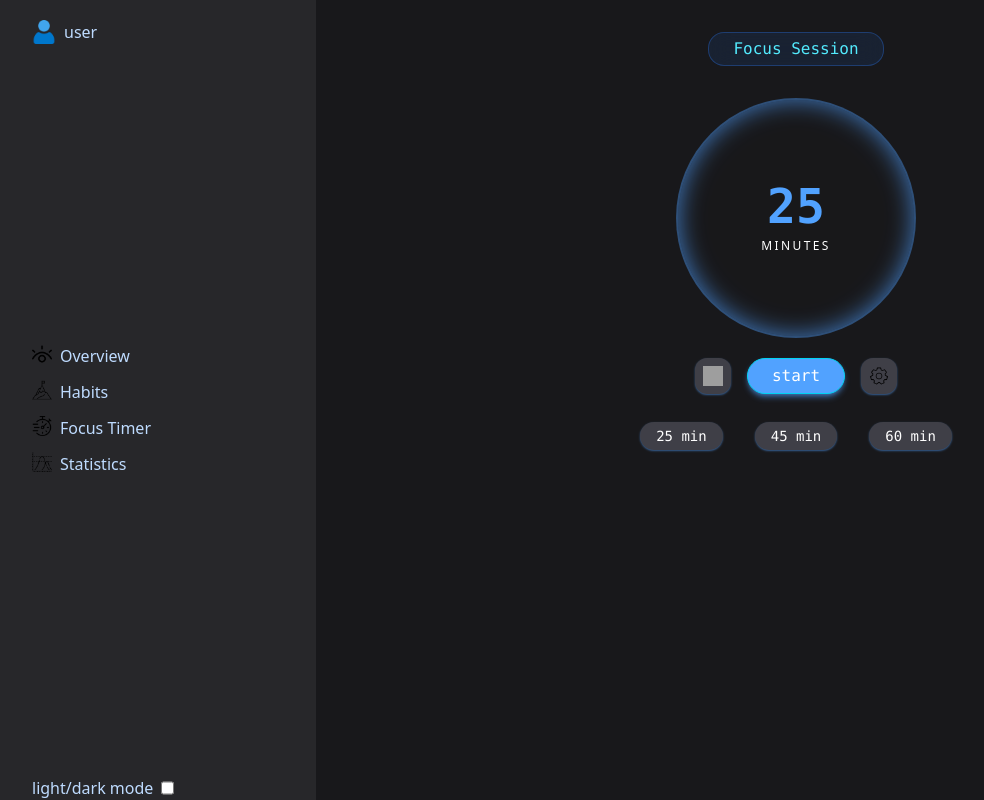
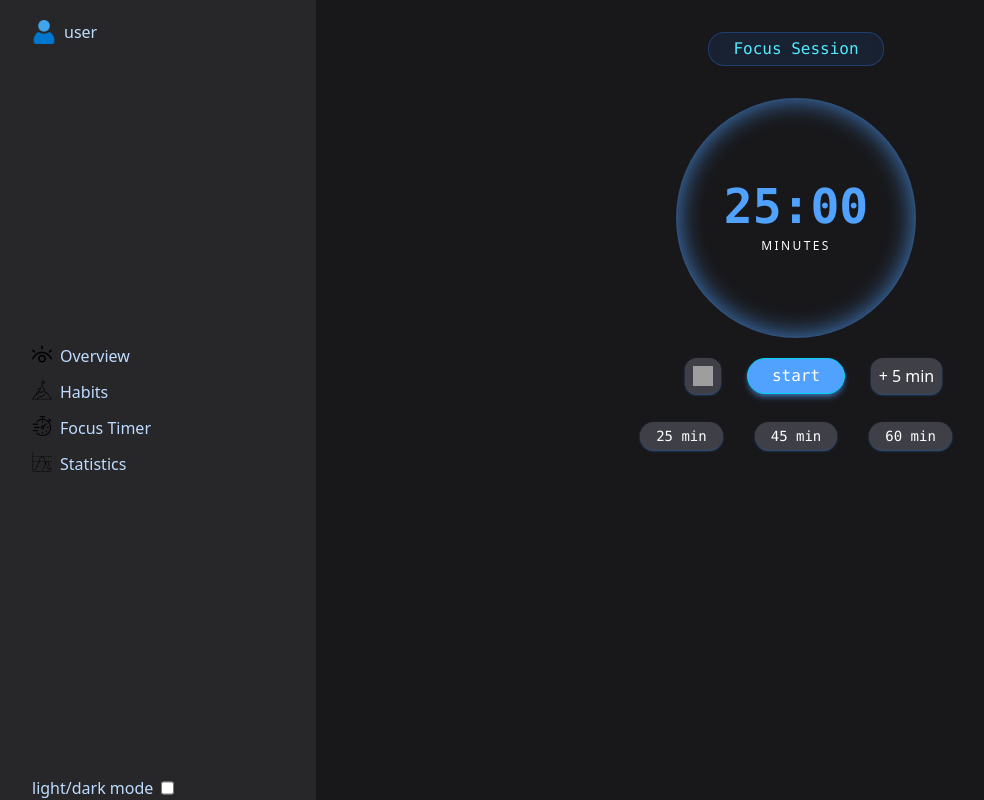
Before and after one commit to nastytolstenkova-hue/portfolio-project, a React (Vite) app: page /focus-timer in a window 1280 px wide. Shown: the whole page, without its empty margins (4-988 px from the left). Built offline with nearby package versions, Linux system fonts and the light colour scheme; grey boxes are pictures that could not be loaded.

Commit message:
finished functional of timer component. Added type for all function(tsx). Worked with button design.

```diff
--- a/src/components/Timer.tsx
+++ b/src/components/Timer.tsx
@@ -1,30 +1,54 @@
 import refresh from '../assets/reload.png';
-import setting from '../assets/gear.png';
+
 import { useState, useEffect } from 'react';
 
   const designButtonTime = 'font-mono text-sm rounded-full px-4 py-1 w-fit text-white bg-zinc-700 mx-4 shadow-xs shadow-blue-400/50 '
   const activeButton = ' active:cursor-pointer active:shadow-none active:scale-95 hover:cursor-pointer hover:shadow-md'
-
+  const startButton = `font-mono border rounded-full px-6 h-9 w-fit text-white  backdrop-blur-md mx-4 shadow-md shadow-blue-400/50 ${activeButton}`
 export default function Timer(){
   const[isTimer, setIsTimer] = useState<boolean>(false);
-  const[timerTime, setTimerTime] = useState<number>(25);
+  const[timerTime, setTimerTime] = useState<number>(25*60);
+
+  const minutes: string  = Math.floor(timerTime / 60).toString().padStart(2, '0');
+  const seconds: string = (timerTime % 60).toString().padStart(2, '0');
 
   useEffect(()=>{
+    let timer: number | undefined;
+
+    if (isTimer && timerTime > 0) {
+    timer = setInterval(() => {
+      setTimerTime((value) => value - 1);
+    }, 1000);
+    } else if (timerTime === 0) {
+      setIsTimer(false);
+    }
+
+  return () => clearInterval(timer);
+    },[isTimer, timerTime])
+
+  const handleStartTimer = (): void => {
     if (isTimer){
-      const timer = setInterval(()=>{
-        setTimerTime(value=>value-1)
-      },1000);
-
-      return () => clearInterval(timer)}
-    },[isTimer])
-
-  const handleStartTimer = () => {
+      return(setIsTimer(false));
+    }
     setIsTimer(true);
 
   }
 
-  const handleStopTimer = () => {
+  const handleStopTimer = (): void => {
     setIsTimer(false);
+    setTimerTime(1500)
+  }
+
+  const addFiveMin = (): void => {
+    setTimerTime(prevVal => prevVal + 300)
+  }
+
+  const choseTime = (time:number): void => {
+    if (!isTimer) {
+      setTimerTime(time)
+    } else {
+      alert('Please, stop timer befor choose time.')
+    }
   }
 
 
@@ -32,22 +56,36 @@ export default function Timer(){
     <div className="">
       <div className="flex justify-center my-5">
         <div className='flex flex-col justify-center items-center border-2 border-blue-400/40 bg-zinc-900/50 h-60 w-60 rounded-full shadow-blue-400/70 shadow-[inset_0_0_25px_rgba(59,130,246,0.4)]'>
-          <p className="text-5xl font-mono font-bold text-blue-400">{timerTime}</p>
+          <p className="text-5xl font-mono font-bold text-blue-400">{minutes}:{seconds}</p>
           <p className="text-xs uppercase tracking-[0.2em] text-white mt-2">minutes</p>
 
         </div>
 
       </div>
-      <div className="flex justify-center ">
-        <button className={`rounded-xl bg-zinc-700 shadow-xs shadow-blue-400/50 ${activeButton} `} onClick={handleStopTimer}><img src={refresh} className="h-5 w-5 m-2"/></button>
-        <button className={`font-mono border rounded-full px-6 w-fit text-white bg-blue-400 border-cyan-400 backdrop-blur-md mx-4 shadow-md shadow-blue-400/50 ${activeButton}
-      `} onClick={handleStartTimer}>start</button>
-        <button className={`rounded-xl bg-zinc-700 shadow-xs shadow-blue-400/50 ${activeButton} `}><img src={setting} className="h-5 w-5 m-2"/></button>
+      <div className="grid grid-cols-3 gap-4 items-center w-full max-w-sm mx-auto">
+        <div className="flex justify-end">
+          <button className={`rounded-xl h-9 w-9 bg-zinc-700 shadow-xs shadow-blue-400/50 ${activeButton} `} onClick={handleStopTimer}><img src={refresh} className="h-5 w-5 m-2"/></button>
+        </div>
+        <div className="flex justify-center">
+          <button className={isTimer ? `${startButton} bg-blue-600 border-indigo-800
+          ` : `${startButton} bg-blue-400 border-cyan-400
+          `} onClick={handleStartTimer}>{isTimer ? 'pause' : 'start'}</button>
+        </div>
+        <div className="flex justify-start">
+          <button className={`rounded-xl px-2 h-9 bg-zinc-700 shadow-xs shadow-blue-400/50 ${activeButton} `} onClick={addFiveMin}>+ 5 min</button>
+
+
+        </div>
+
+
+
+
       </div>
+
       <div className="flex justify-center my-7">
-        <button className={`${designButtonTime} ${activeButton}`} onClick={()=>setTimerTime(Number(25))}>25 min</button>
-        <button className={`${designButtonTime} ${activeButton}`} onClick={()=>setTimerTime(Number(45))}>45 min</button>
-        <button className={`${designButtonTime} ${activeButton}`} onClick={()=>setTimerTime(Number(60))}>60 min</button>
+        <button className={`${designButtonTime} ${activeButton}`} onClick={()=>choseTime(1500)}>25 min</button>
+        <button className={`${designButtonTime} ${activeButton}`} onClick={()=>choseTime(2700)}>45 min</button>
+        <button className={`${designButtonTime} ${activeButton}`} onClick={()=>choseTime(3600)}>60 min</button>
       </div>
     </div>
   )
```
